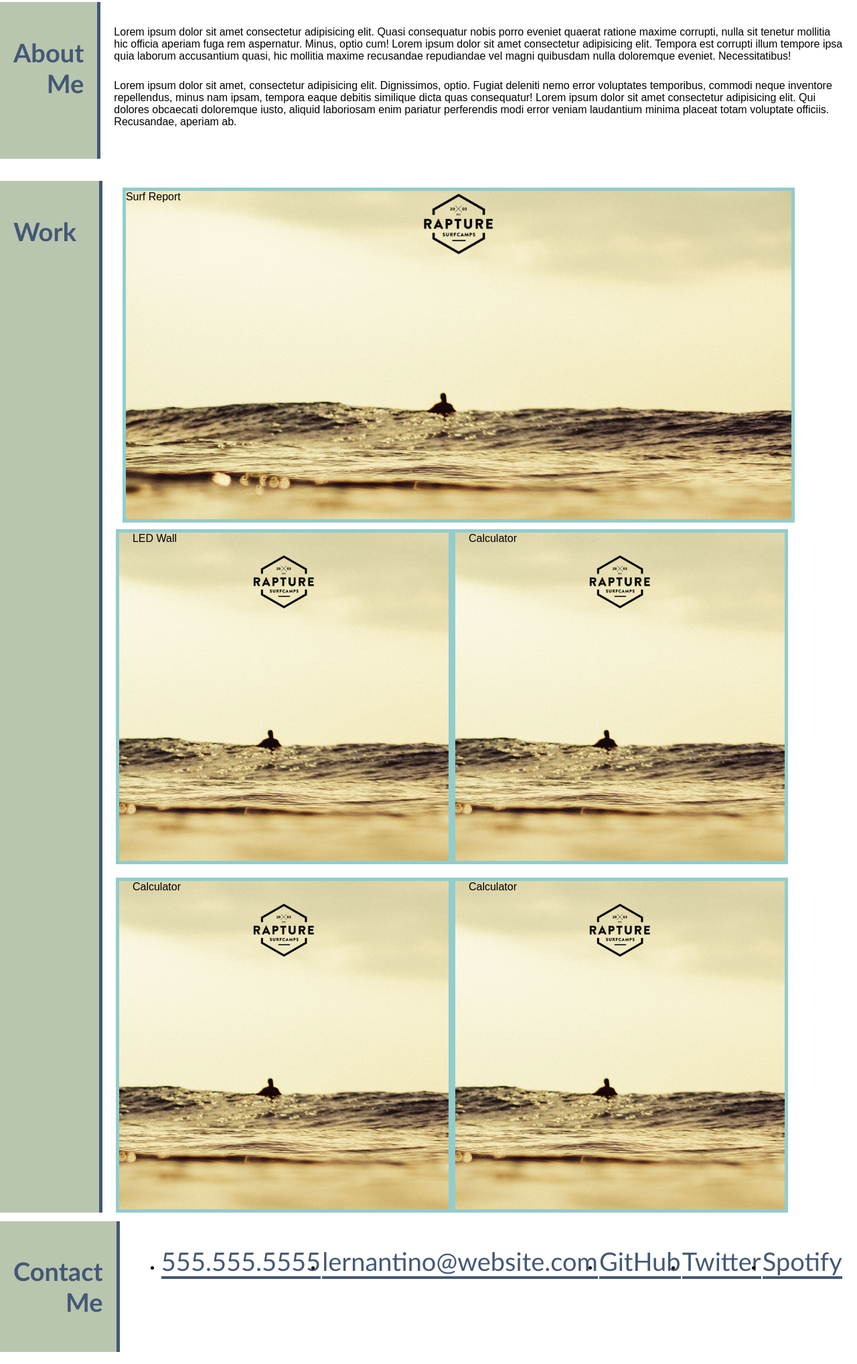
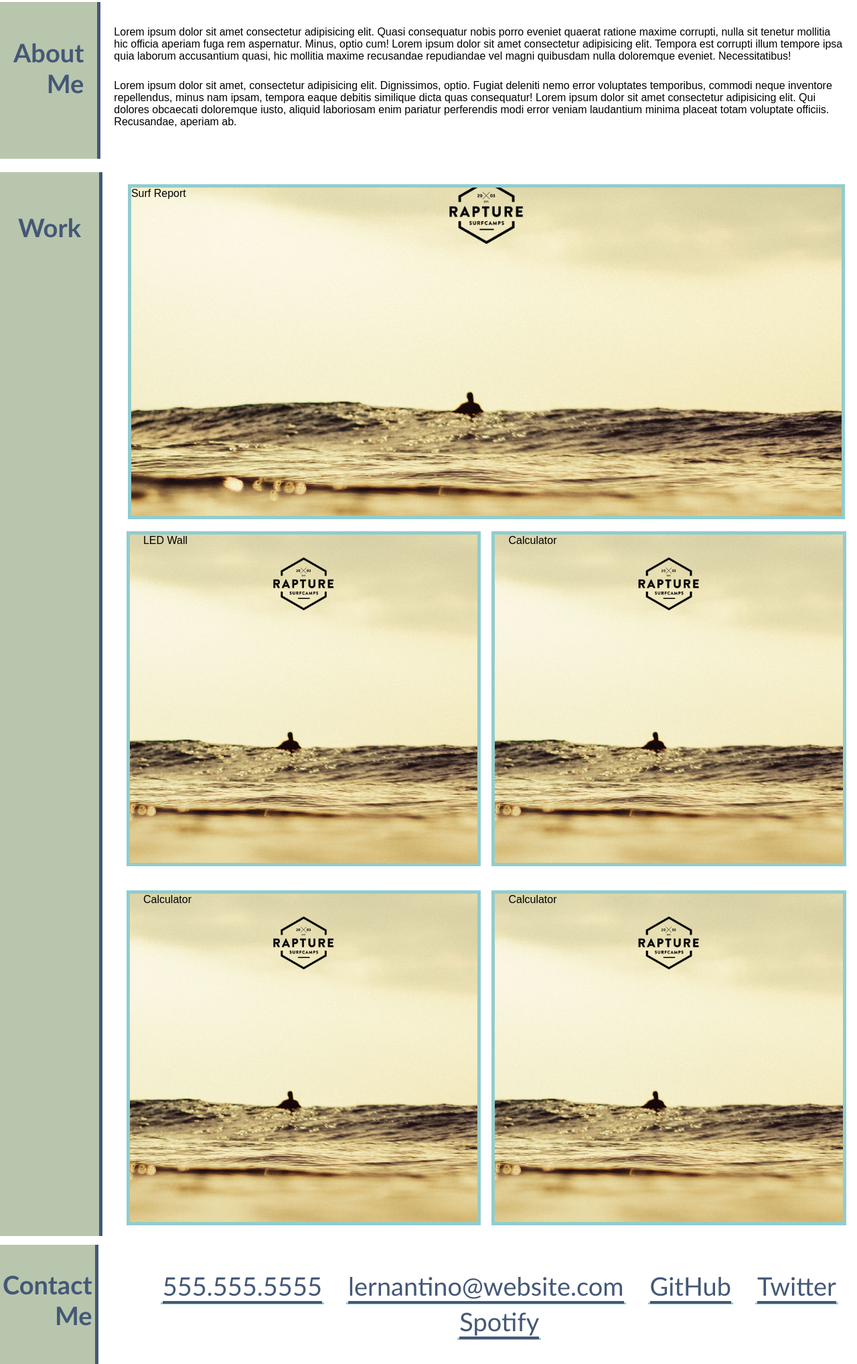
Before and after one commit to jak3ster/My-Responsive-Web-Design, a plain HTML site: page index.html in a window 1280 px wide. Shown: the part 341-2377 px from the top of the page at 67% size. Drawn offline with Linux system fonts and the light colour scheme.

Commit message:
Fixed: second-row card padding, footer links and applied flex, link accessibility

```diff
--- a/assets/css/style.css
+++ b/assets/css/style.css
@@ -53,12 +53,12 @@ body {
     font-size: 20px;
 }
 
-.header nav ul {
+ul {
     list-style-type: none;
 
 }
 
-.header nav ul li {
+ul li {
     display:inline;
     margin-left: 25px;
     padding: 2px 3px;
@@ -99,7 +99,7 @@ p {
 
 .am-section{
     flex: 3;
-    background-color: #fff;
+    /* background-color: #fff; */
     padding: 20px;
 }
 
@@ -119,37 +119,39 @@ p {
 .main-work {
     display: flex;
     flex-wrap: wrap;
-    margin-top: 1%;
+    /* margin-top: 1%; */
 }
 
 .w-aside{
     flex: 0;
     background-color: #b9c6ae;
-    padding: 20px;
+    padding: 27px;
     border-right: 5px solid #445876;
+    /* padding-right: 5%; */
 }
 
 .w-section{
-    /* flex: 1; */
-    background-color: #fff;
+    flex: 1;
+    /* background-color: #fff; */
     padding-left: 20px;
     width: 80%;
+    margin: 0.5em;
 }
-.item {
+/* .item {
     margin: 10px;
-}
+} */
 .w-section.column {
     flex-direction: column;
 }
-.fill {
+/* .fill {
     width: 100%;
-}
+} */
 .w-second-row{
     display: flex;
     flex-wrap: wrap;
 }
 .work h2 {
-    padding-right: 14px;
+    /* padding-right: 14px; */
     font-size: 38px;
     font-family: 'Trebuchet MS', 'Lucida Sans Unicode', 'Lucida Grande', 'Lucida Sans', Arial, sans-serif;
     color: #445876;
@@ -161,6 +163,7 @@ p {
     background-size: cover;
     background-position: center;
     background-image: url("../images/surf.jpg");
+    margin: 10px;
 }
 
 #led-wall{
@@ -208,13 +211,13 @@ footer {
 .c-aside{
     flex: 0;
     background-color: #b9c6ae;
-    padding: 20px;
+    padding: 4px;
     border-right: 5px solid #445876;
 }
 
 .c-section{
     flex: 3;
-    background-color: #fff;
+    /* background-color: #fff; */
     padding: 20px;
 }
 
--- a/index.html
+++ b/index.html
@@ -1,7 +1,7 @@
 <!DOCTYPE html>
 <html lang="en-us">
 <head>
-    <title>02 Advanced CSS Homework</title>
+    <title>My Responsive Web Design Advanced CSS - HW02</title>
     <meta charset="UTF-8" />
     <meta name="viewport" content="width=device-width, initial-scale=1" />
     <link rel="stylesheet" type="text/css" href="./assets/css/style.css" />
@@ -43,7 +43,7 @@
     <main>
         <div class="main-about">
             <aside class="am-aside">
-            <div class="about-me">
+            <div id="about-me" class="about-me">
                 <h2>About Me</h2>
             </div>
             </aside>
@@ -66,15 +66,15 @@
 
         <div class="main-work">
         <aside class="w-aside">
-            <div class="work">
+            <div id="work" class="work">
                 <h2>Work</h2>
             </div>
         </aside>
         <section class="w-section">
-            <div id="surf-report" class="item i2 fill">
+            <div id="surf-report">
                 Surf Report
             </div>
-            <div class="w-section column"></div>
+            <!-- <div class="w-section column"></div> -->
             <div class="w-second-row">
                 <div id="led-wall" class="w-section column">
                     LED Wall
@@ -101,13 +101,13 @@
 
     <footer>
         <aside class="c-aside">
-        <div class="contact-me">
+        <div id="contact-me" class="contact-me">
             <h2>Contact Me</h2>
         </div>
         </aside>
 
         <section class="c-section">
-        <div class="contact-me">
+        <div id="resume" class="contact-me">
             <ul class="cm-list">
                 <li>
                     <a href="#number">555.555.5555</a>
```
